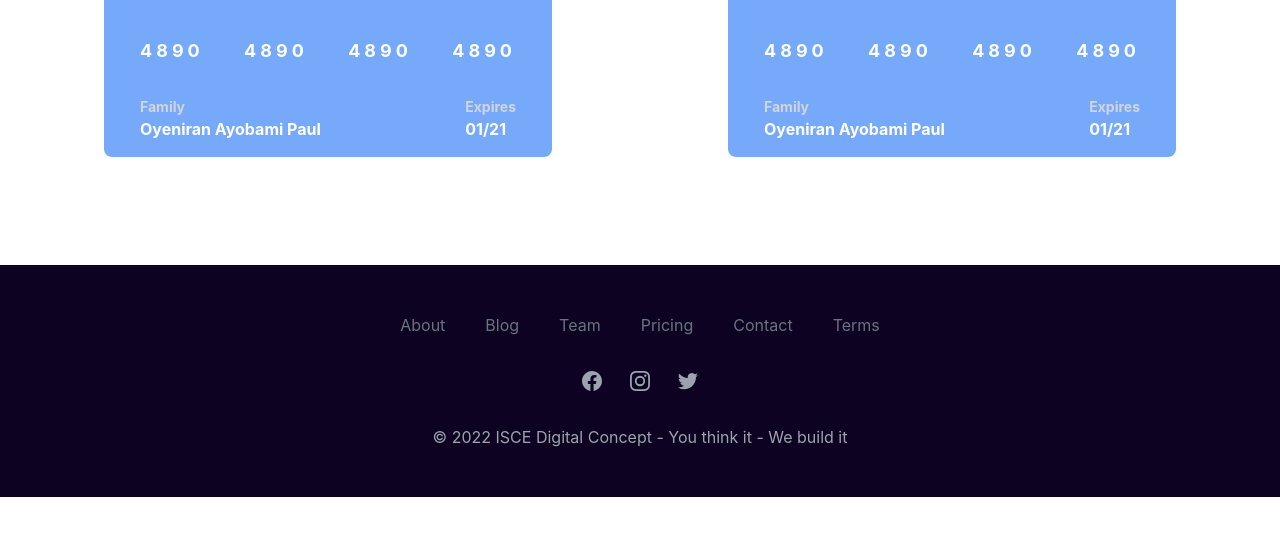
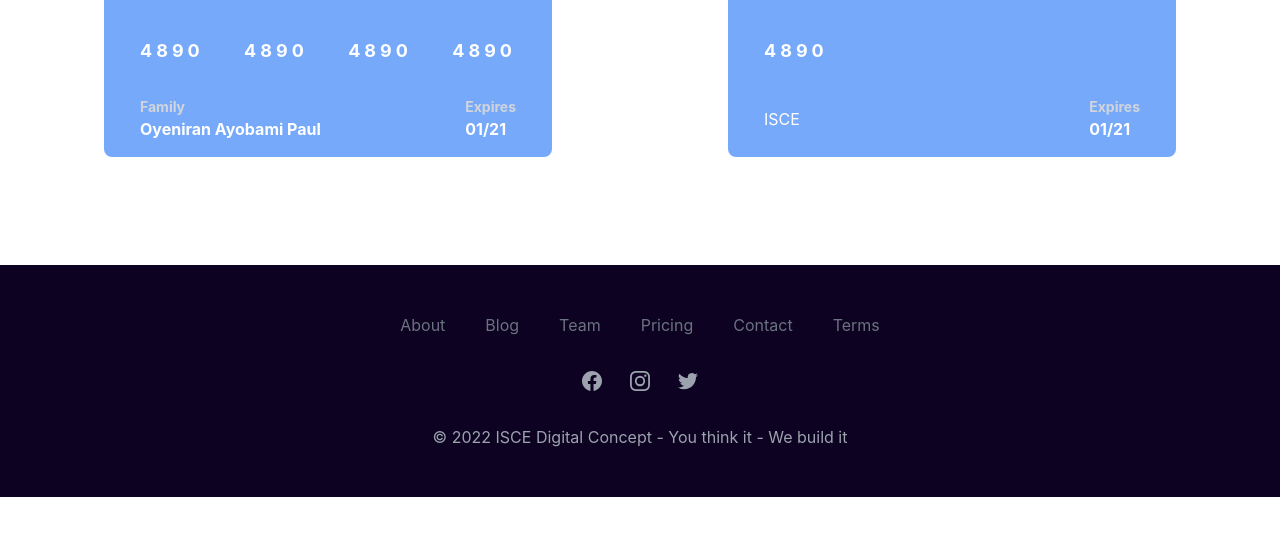
Before and after one commit to rexedge/isce_new_ui, a plain HTML site: page dashboard.html in a window 1280 px wide. Shown: the part 263-798 px from the top of the page. Drawn offline with nearby package versions, Linux system fonts and the light colour scheme.

Commit message:
New Update

```diff
--- a/dashboard.html
+++ b/dashboard.html
@@ -132,14 +132,11 @@
                         <div class="flex justify-between items-center text-white"> <span class="text-3xl font-bold">Card Back<small class="text-sm font-light"></small></span> <i class="fa fa-chevron-circle-up fa-2x text-gray-300"></i> </div>
                         <div class="flex justify-between items-center mt-10">
                             <div class="flex flex-row"> <span class="text-white text-lg mr-1 font-bold">4</span> <span class="text-white text-lg mr-1 font-bold">8</span> <span class="text-white text-lg mr-1 font-bold">9</span> <span class="text-white text-lg mr-1 font-bold">0</span> </div>
-                            <div class="flex flex-row"> <span class="text-white text-lg mr-1 font-bold">4</span> <span class="text-white text-lg mr-1 font-bold">8</span> <span class="text-white text-lg mr-1 font-bold">9</span> <span class="text-white text-lg mr-1 font-bold">0</span> </div>
-                            <div class="flex flex-row"> <span class="text-white text-lg mr-1 font-bold">4</span> <span class="text-white text-lg mr-1 font-bold">8</span> <span class="text-white text-lg mr-1 font-bold">9</span> <span class="text-white text-lg mr-1 font-bold">0</span> </div>
-                            <div class="flex flex-row"> <span class="text-white text-lg mr-1 font-bold">4</span> <span class="text-white text-lg mr-1 font-bold">8</span> <span class="text-white text-lg mr-1 font-bold">9</span> <span class="text-white text-lg mr-1 font-bold">0</span> </div>
+
                         </div>
                         <div class="mt-8 flex justify-between items-center text-white">
                                <div class="flex flex-col">
-                                    <span class="font-bold text-gray-300 text-sm">Family</span>
-                                    <span class="font-bold">Oyeniran Ayobami Paul</span>
+                                    <span class="">ISCE</span>
                                </div>
                             <div class="flex flex-col"> <span class="font-bold text-gray-300 text-sm">Expires</span> <span class="font-bold">01/21</span> </div>
                         </div>
```
Also changed, not shown: images/cb.jpg (added), images/cf.jpg (added).
